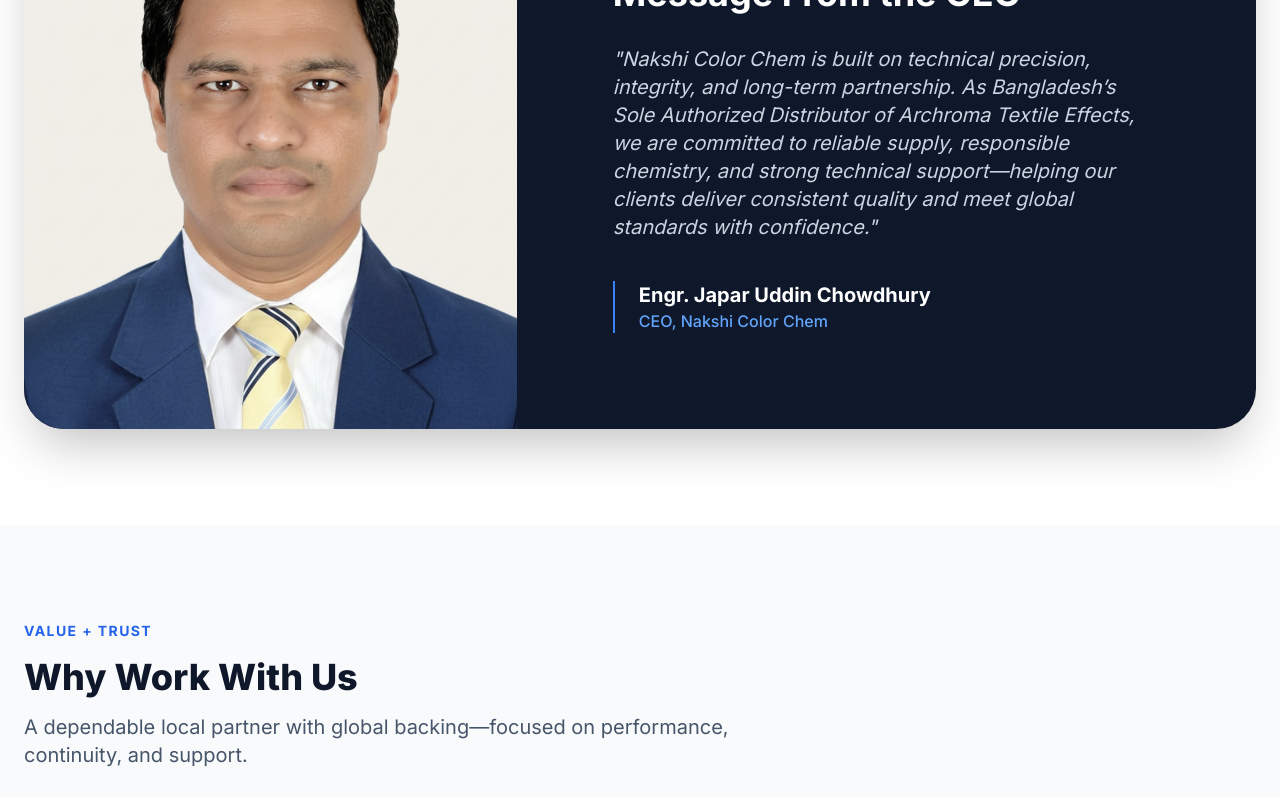
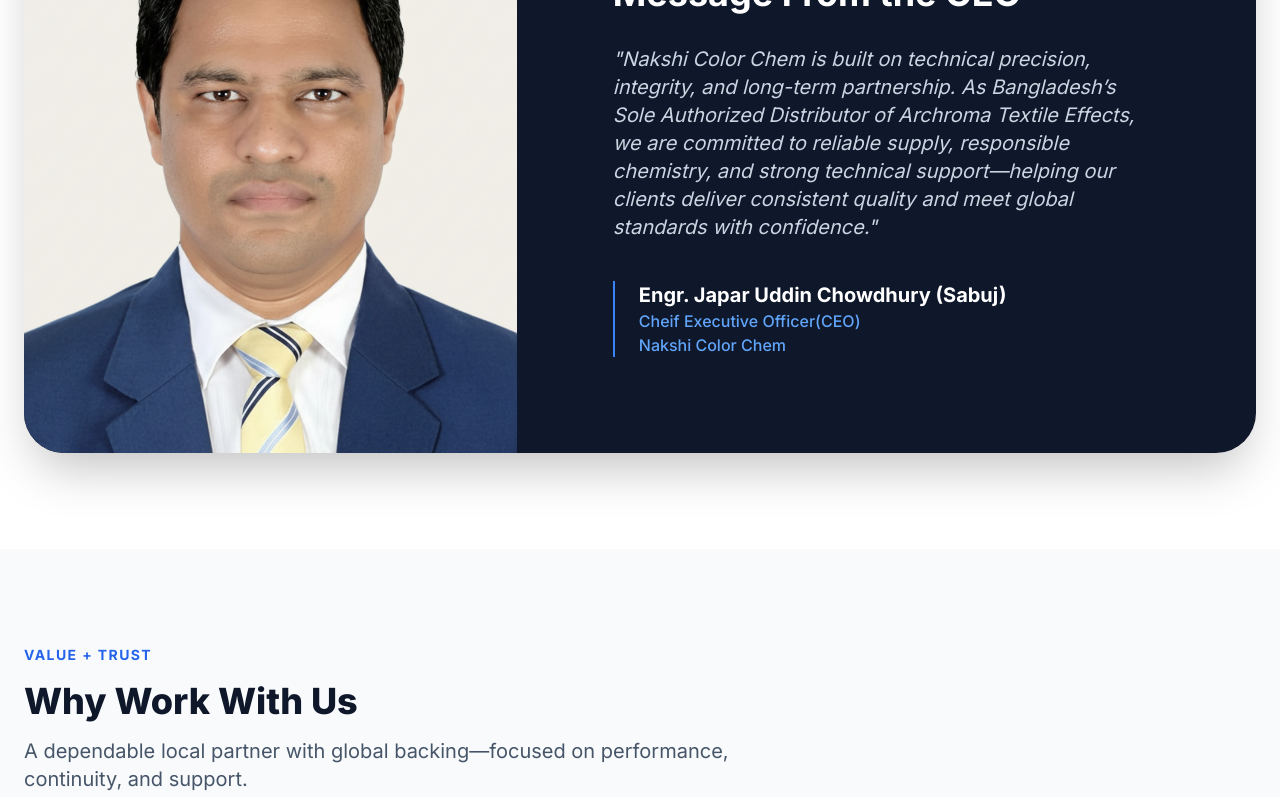
Before and after one commit to Shur0v/nakshi-ui, a React (Vite) app: page / in a window 1280 px wide. Shown: the part 2000-2797 px from the top of the page. Built offline with nearby package versions, Linux system fonts and the light colour scheme.

Commit message:
small device issue fixed

```diff
--- a/components/CeoMessage.tsx
+++ b/components/CeoMessage.tsx
@@ -32,8 +32,8 @@ const CeoMessage: React.FC = () => {
               </p>
 
               <div className="border-l-2 border-blue-500 pl-6">
-                <h4 className="text-xl font-bold">Engr. Japar Uddin Chowdhury</h4>
-                <p className="text-blue-400 font-medium">CEO, Nakshi Color Chem</p>
+                <h4 className="text-xl font-bold">Engr. Japar Uddin Chowdhury (Sabuj)</h4>
+                <p className="text-blue-400 font-medium">Cheif Executive Officer(CEO) <br /> Nakshi Color Chem</p>
               </div>
             </div>
           </div>
--- a/components/Hero.tsx
+++ b/components/Hero.tsx
@@ -35,7 +35,7 @@ const Hero: React.FC = () => {
   ];
 
   return (
-    <div className="relative h-[100vh] w-full overflow-hidden flex items-center justify-center bg-slate-900">
+    <div className="relative min-h-screen w-full overflow-hidden flex items-center justify-center bg-slate-900 py-28 md:py-0">
       {/* Video Background Layer */}
       <div className="absolute inset-0 z-0">
         <video
@@ -55,7 +55,7 @@ const Hero: React.FC = () => {
       {/* Hero Content */}
       <div className="container mx-auto px-6 z-10 text-white text-center md:text-left">
         <div className="max-w-4xl animate-in fade-in slide-in-from-bottom-10 duration-1000 fill-mode-both">
-          <div className="inline-flex items-center gap-2 bg-blue-600/20 border border-blue-400/30 px-3 py-1 rounded-full text-blue-300 text-[10px] md:text-xs font-bold tracking-widest uppercase mb-6">
+          <div className="inline-flex items-center gap-2 bg-blue-600/20 border border-blue-400/30 px-3 py-1 rounded-full text-blue-300 text-xs font-bold tracking-widest uppercase mb-6">
             Authorized Distributor of Archroma
           </div>
           <h1 className="text-4xl md:text-6xl lg:text-7xl font-extrabold mb-6 leading-[1.1]">
```
